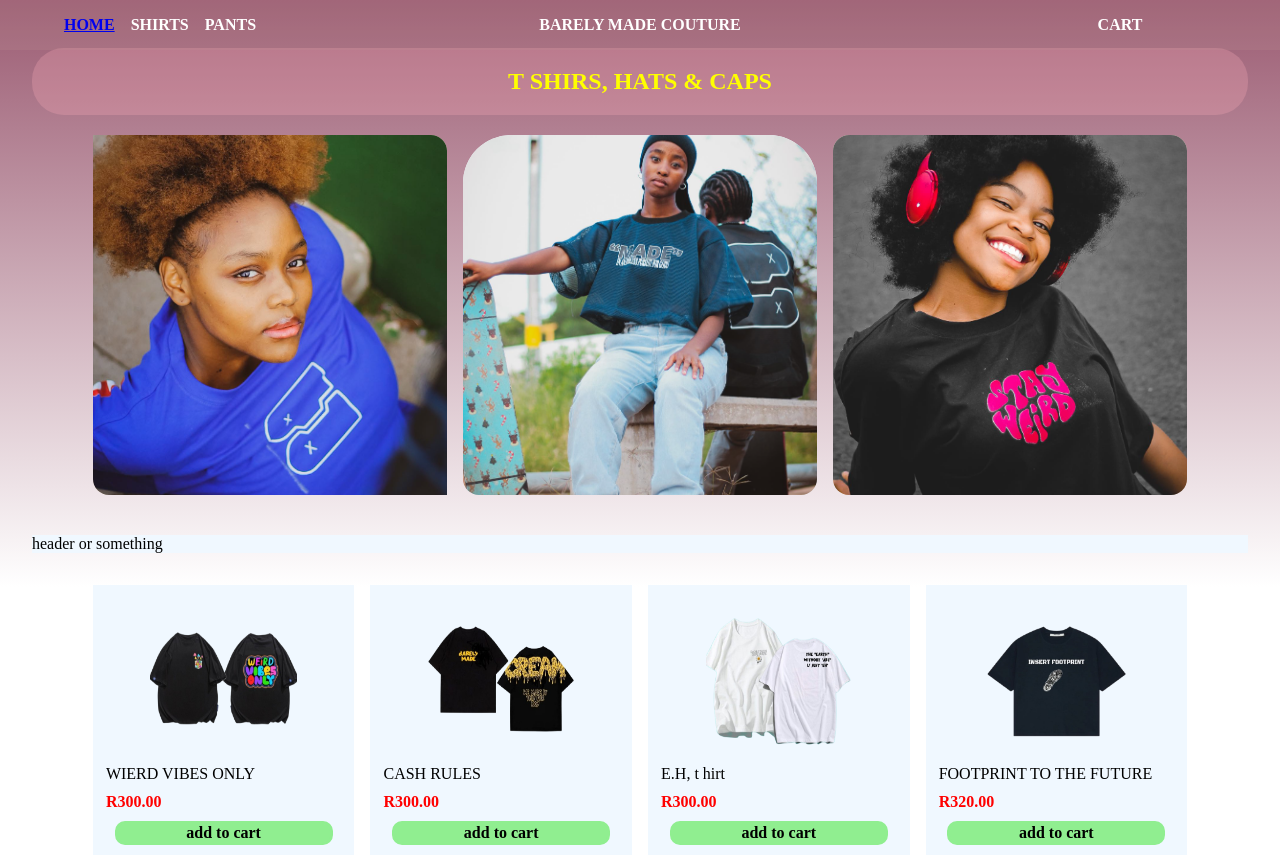
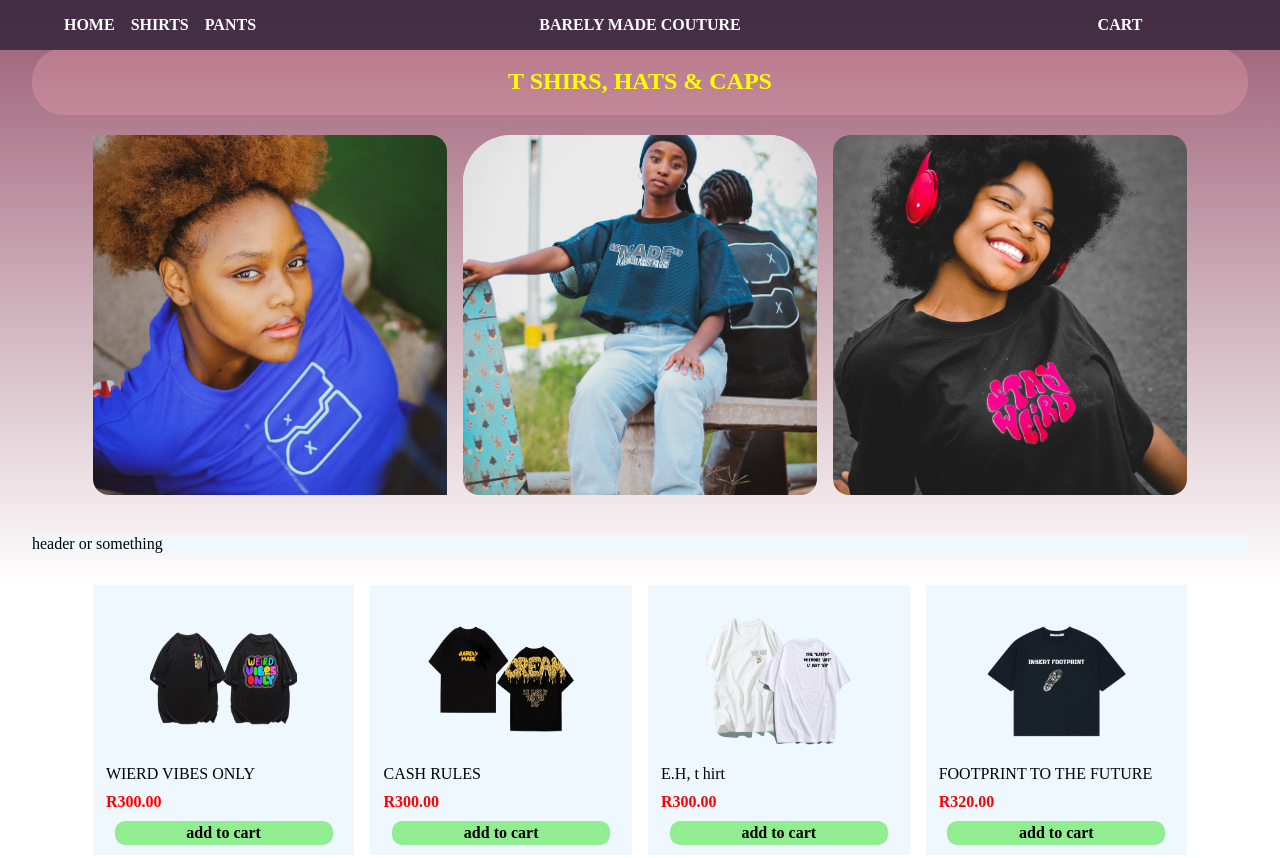
Before and after one commit to apesites/barelymadecouture, a plain HTML site: page shirts.html in a window 1280 px wide. Shown: the top 858 px of the page. Drawn offline with Linux system fonts and the light colour scheme.

Commit message:
Update header.css
updating header background and anchors

```diff
--- a/sytles/header.css
+++ b/sytles/header.css
@@ -3,7 +3,7 @@
     height: 50px;
     display: flex;
     position: fixed;
-    background-color: rgb(190, 150, 150, 0.2);
+    background-color:  rgba(46, 34, 56, 0.8);
     color: white;
     z-index: 130;
 }
@@ -11,6 +11,10 @@
     width: 100%;
     display: grid;
     grid-template-columns: 1fr 2fr 1fr;
+}
+.header a{
+    text-decoration: none;
+    color: white;
 }
 
 .options{
```
